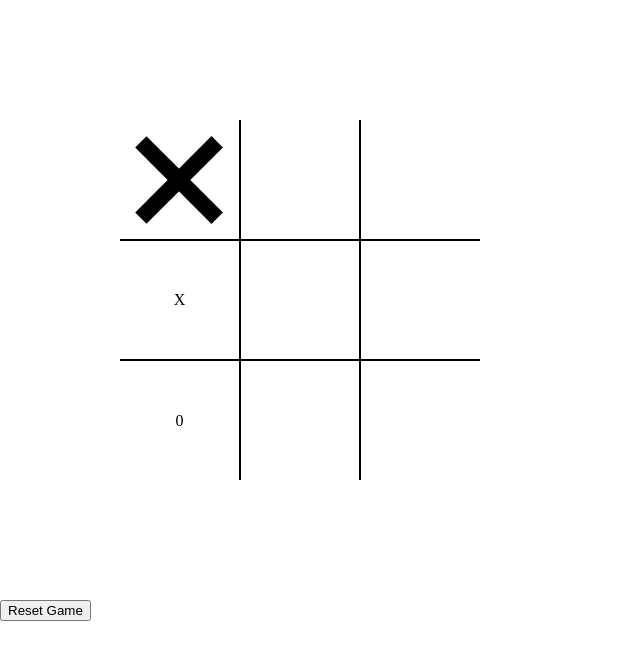
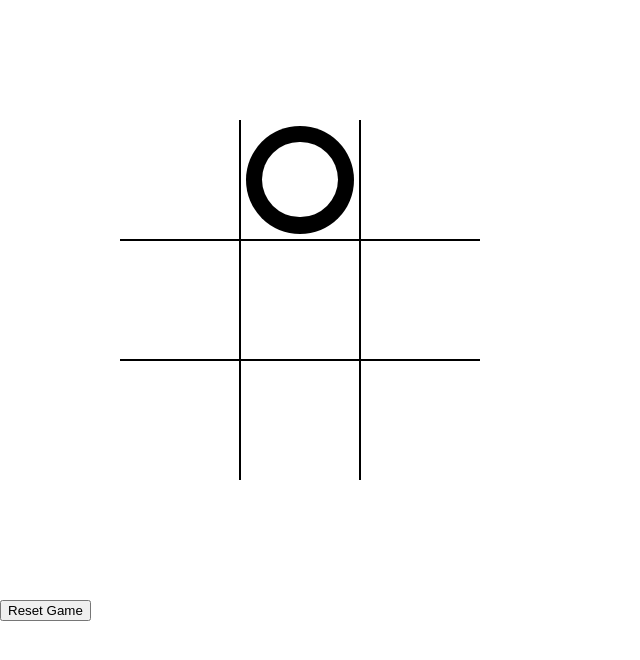
Before and after one commit to ArielPrez/Cat-s-Game, an Angular app: page / in a window 1280 px wide. Shown: the top 660 px of the page, without its empty margins (0-640 px from the left). Built offline with nearby package versions, Linux system fonts and the light colour scheme.

Commit message:
circle mark effect

```diff
--- a/src/app/app.component.html
+++ b/src/app/app.component.html
@@ -1,11 +1,11 @@
-<div class="board" id="board">
-  <div class="cell x" data-cell></div>
+<div class="board x" id="board">
+  <div class="cell " data-cell></div>
+  <div class="cell circle" data-cell></div>
   <div class="cell" data-cell></div>
   <div class="cell" data-cell></div>
-  <div class="cell" data-cell>X</div>
   <div class="cell" data-cell></div>
   <div class="cell" data-cell></div>
-  <div class="cell" data-cell>0</div>
+  <div class="cell" data-cell></div>
   <div class="cell" data-cell></div>
   <div class="cell" data-cell></div>
 </div>
--- a/src/app/app.component.scss
+++ b/src/app/app.component.scss
@@ -41,19 +41,19 @@ border-top: none;
   border-bottom: none;
 }
 
-.cell:x,
+.cell.x,
 .cell.circle {
   cursor: not-allowed;
 }
 
-.cell::before,
-.cell::after,
+.cell.x::before,
+.cell.x::after,
 .cell.circle::before {
   background-color: black;
 }
 
-.board.x .cell:not(.x):not(.circle):hover::before
-.board.x .cell:not(.x).cell:not(.circle):hover::after,
+.board.x .cell:not(.x):not(.circle):hover::before,
+.board.x .cell:not(.x):not(.circle):hover::after,
 .board.circle .cell:not(.x):not(.circle):hover::before {
   background-color: lightgray;
 }
@@ -66,6 +66,7 @@ border-top: none;
   position: absolute;
   width: calc(var(--mark-size) * 0.15);
   height: var(--mark-size);
+  // background-color: black;
 }
 
 .cell.x::before,
@@ -77,3 +78,26 @@ border-top: none;
 .board.x .cell:not(.x):not(.circle):hover::after {
   transform: rotate(-45deg);
 }
+
+.cell.circle::before,
+.cell.circle::after,
+.board.circle .cell:not(.x):not(.circle):hover::before,
+.board.circle .cell:not(.x):not(.circle):hover::after {
+  content: '';
+  position: absolute;
+  border-radius: 50%;
+}
+
+.cell.circle::before,
+.board.circle .cell:not(.x):not(.circle):hover::before {
+  width: var(--mark-size);
+  height: var(--mark-size);
+  // background-color: black
+}
+
+.cell.circle::after,
+.board.circle .cell:not(.x):not(.circle):hover::after {
+  width: calc(var(--mark-size) * 0.7);
+  height: calc(var(--mark-size) * 0.7);
+  background-color: white;
+}
```
